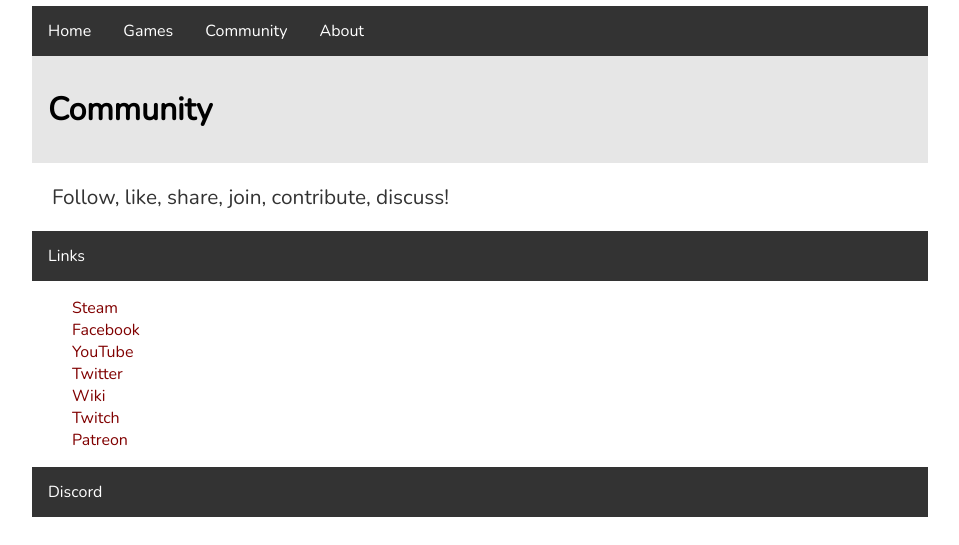
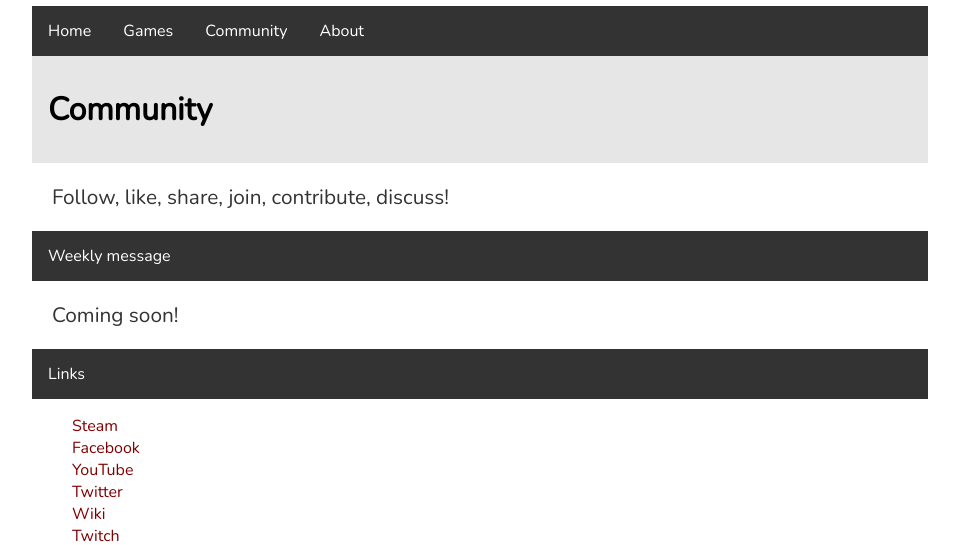
Before and after one commit to Phoebe3663/Zuurix.github.io, a Jekyll site: the page built from community/index.html, in a window 1280 px wide. Shown: the part 308-853 px from the top of the page, without its empty margins (160-1119 px from the left). Built offline with Jekyll 4.4.1, drawn with Linux system fonts in a browser that asks for light colours; comment, search, counter and statistics services are not loaded; grey boxes are pictures that could not be loaded.

Commit message:
Update index.html

```diff
--- a/community/index.html
+++ b/community/index.html
@@ -5,6 +5,12 @@ title: Zuurix.com - Community
 <h1>Community</h1>
 
 <p>Follow, like, share, join, contribute, discuss!</p>
+
+<comments>
+<a>Weekly message</a>
+</comments>
+
+<p>Coming soon!</p>
 
 <comments>
 <a>Links</a>
@@ -17,7 +23,6 @@ title: Zuurix.com - Community
 <li><a href="https://twitter.com/DeveloperZuurix" target="_blank">                              Twitter</a></li>
 <li><a href="http://games-by-zuurix.wikia.com/wiki/Games_by_Zuurix_Wiki" target="_blank">       Wiki</a></li>
 <li><a href="https://www.twitch.tv/zuurix0" target="_blank">                                    Twitch</a></li>
-<li><a href="https://www.patreon.com/zuurix" target="_blank">                                   Patreon</a></li>
 </ul>
 
 <comments>
```
